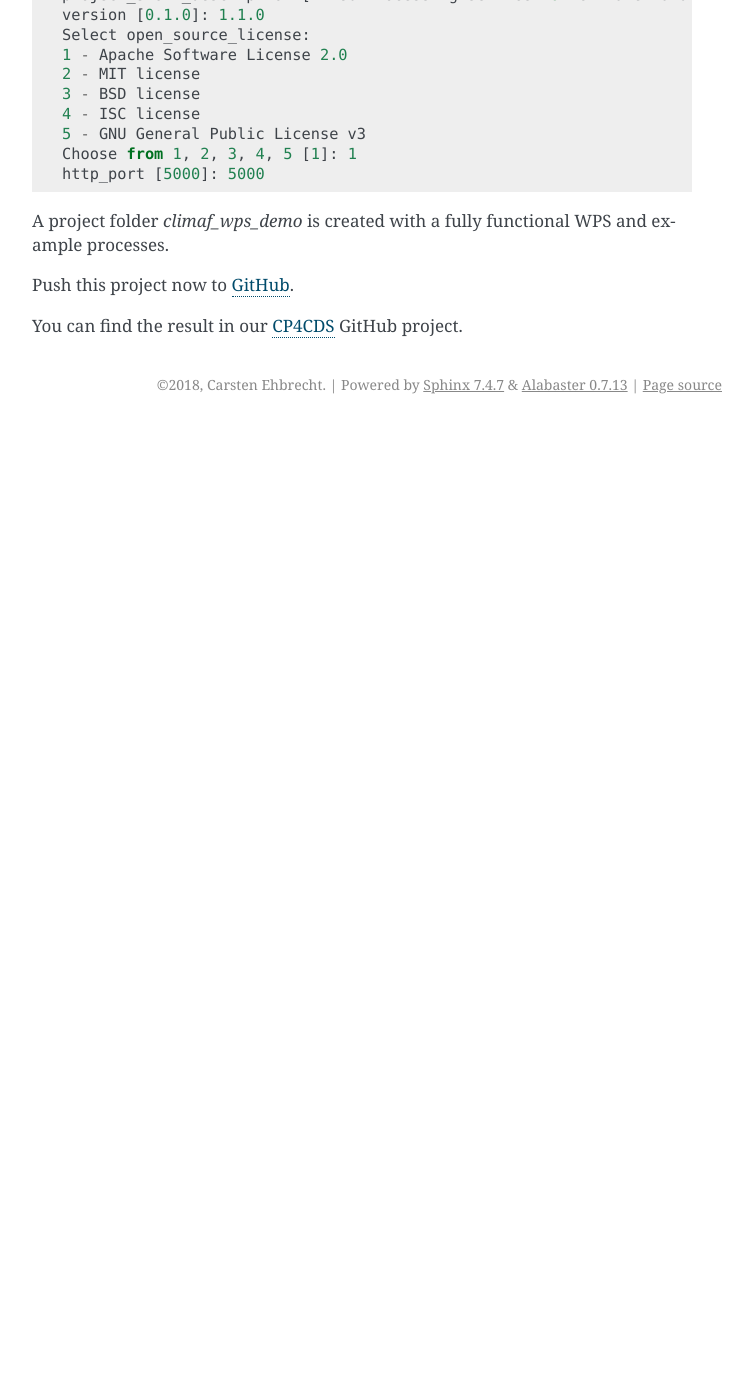
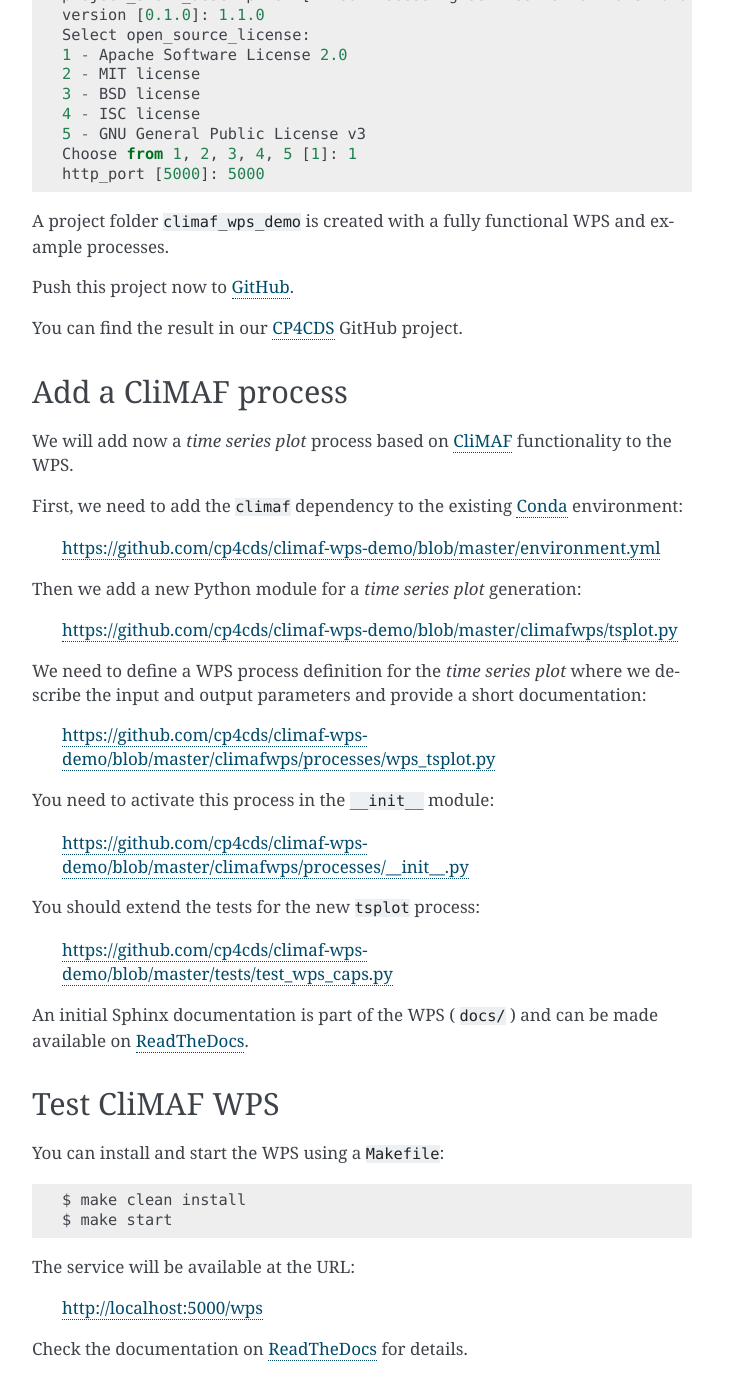
Before and after one commit to cp4cds/sdds, a Sphinx documentation site: the page built from docs/source/examples/climaf_wps.rst, in a window 1280 px wide and 1400 px high, scrolled down 645 px. Shown: the whole window, without its empty margins (388-1141 px from the left). Built offline with Sphinx 7.4.7, drawn with Linux system fonts in a browser that asks for light colours; before the commit the page ends 1069 px from its top, so only the background shows below that; some of the changed text lies outside the part shown.

Commit message:
added tsplot description

```diff
--- a/docs/source/examples/climaf_wps.rst
+++ b/docs/source/examples/climaf_wps.rst
@@ -37,16 +37,59 @@ Cookiecutter will ask you a few questions, here the answers for the CliMAF WPS::
   Choose from 1, 2, 3, 4, 5 [1]: 1
   http_port [5000]: 5000
 
-A project folder `climaf_wps_demo` is created with a fully functional WPS and example processes.
+A project folder ``climaf_wps_demo`` is created with a fully functional WPS and example processes.
 
 Push this project now to `GitHub <https://help.github.com/articles/adding-an-existing-project-to-github-using-the-command-line/>`_.
 
 You can find the result in our `CP4CDS <https://github.com/cp4cds/climaf-wps-demo>`_ GitHub project.
 
 
+Add a CliMAF process
+--------------------
+
+We will add now a *time series plot* process based on CliMAF_ functionality to the WPS.
+
+First, we need to add the ``climaf`` dependency to the existing Conda_ environment:
+
+  https://github.com/cp4cds/climaf-wps-demo/blob/master/environment.yml
+
+Then we add a new Python module for a *time series plot* generation:
+
+  https://github.com/cp4cds/climaf-wps-demo/blob/master/climafwps/tsplot.py
+
+We need to define a WPS process definition for the *time series plot* where we
+describe the input and output parameters and provide a short documentation:
+
+  https://github.com/cp4cds/climaf-wps-demo/blob/master/climafwps/processes/wps_tsplot.py
+
+You need to activate this process in the ``__init__`` module:
+
+  https://github.com/cp4cds/climaf-wps-demo/blob/master/climafwps/processes/__init__.py
+
+You should extend the tests for the new ``tsplot`` process:
+
+  https://github.com/cp4cds/climaf-wps-demo/blob/master/tests/test_wps_caps.py
+
+An initial Sphinx documentation is part of the WPS ( ``docs/`` ) and can be made
+available on ReadTheDocs_.
+
+Test CliMAF WPS
+---------------
+
+You can install and start the WPS using a ``Makefile``::
+
+  $ make clean install
+  $ make start
+
+The service will be available at the URL:
+
+  http://localhost:5000/wps
+
+Check the documentation on ReadTheDocs_ for details.
 
 
 .. _Cookiecutter: https://github.com/audreyr/cookiecutter
 .. _`bird-house/cookiecutter-birdhouse`: https://github.com/bird-house/cookiecutter-birdhouse
 .. _CliMAF: http://climaf.readthedocs.io/en/latest
 .. _Conda: https://conda.io/docs/index.html
+.. _ReadTheDocs: https://climaf-wps-demo.readthedocs.io/
```
